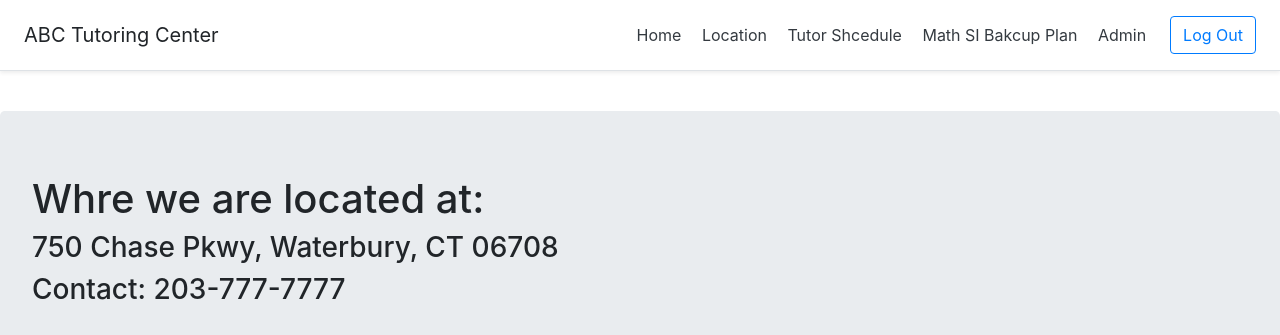
After one commit to bakatarekun/CS416Project, a Django app: page /location in a window 1280 px wide. The commit adds this page. Shown: the top 335 px of the page. Run offline with Django 3.2, Linux system fonts and the light colour scheme; some libraries are stand-ins or nearby versions.

Commit message:
Add location google map

```diff
--- a/CS416Project/urls.py
+++ b/CS416Project/urls.py
@@ -29,6 +29,7 @@ urlpatterns = [
     url(r'^login/$', auth_views.LoginView.as_view(), name='login'),
     url(r'^home$', views.home),
     url(r'^schedule$', views.schedule, name="schedule"),
+    url(r'^location$', views.location, name="location"),
     url(r'^saveUsedHours$', views.saveUsedHours, name="saveUsedHours"),
     url(r'^showSiBackupPlanByTutor$', views.showSiBakcupbyTutor, name="showSiBakcupbyTutor"),
     url(r'^(?P<tutor_id>[0-9]+)/tutor$', views.tutorInfo, name="tutor"),
--- a/CS416Project/views.py
+++ b/CS416Project/views.py
@@ -72,6 +72,10 @@ def home(request):
 
     return render(request, 'home.html')
 
+def location(request):
+
+    return render(request, 'location.html')
+
 def schedule(request):
     usedhours = Schedule.objects.all().filter(day='Wednesday')
     # print(usedhours)
--- a/templates/header.html
+++ b/templates/header.html
@@ -3,6 +3,7 @@
     <h5 class="my-0 mr-md-auto font-weight-normal">ABC Tutoring Center</h5>
     <nav class="my-2 my-md-0 mr-md-3">
         <a class="p-2 text-dark" href="/">Home</a>
+        <a class="p-2 text-dark" href="/location">Location</a>
         <a class="p-2 text-dark" href="/schedule">Tutor Shcedule</a>
         <a class="p-2 text-dark" href="/showSiBackupPlan/">Math SI Bakcup Plan</a>
         <a class="p-2 text-dark" href="/admin/">Admin</a>
--- a/templates/home.html
+++ b/templates/home.html
@@ -13,6 +13,8 @@
             <h1>You're now logged in</h1>
             <br>
             <h2> <a href="/showSiBackupPlan/">View SI Backup Plan</a></h2>
+
+            <h2> <a href="/schedule">Create Schedule</a></h2>
         </div>
     {% else %}
         <br>
--- /dev/null
+++ b/templates/location.html
@@ -0,0 +1,17 @@
+{% extends 'base.html' %}
+
+{% block head %}
+    <title>Location</title>
+{% endblock %}
+
+{% block body %}
+
+    <div class="jumbotron">
+        <h1>Whre we are located at:</h1>
+        <h3>750 Chase Pkwy, Waterbury, CT 06708</h3>
+        <h3>Contact: 203-777-7777</h3>
+        <br>
+        <iframe src="https://www.google.com/maps/embed?pb=!1m18!1m12!1m3!1d2985.896757634327!2d-73.07508948442639!3d41.54983259387148!2m3!1f0!2f0!3f0!3m2!1i1024!2i768!4f13.1!3m3!1m2!1s0x89e7c1c4314dac23%3A0xdc295b5f39fb02cd!2sNaugatuck+Valley+Community+College!5e0!3m2!1sen!2sus!4v1543885286269" width="600" height="450" frameborder="0" style="border:0" allowfullscreen></iframe>
+    </div>
+
+{% endblock %}
```
Also changed, not shown: templates/mathSchedule.html (+22 -19 lines), db.sqlite3. Lines whose indentation alone changed are shown as unchanged.
